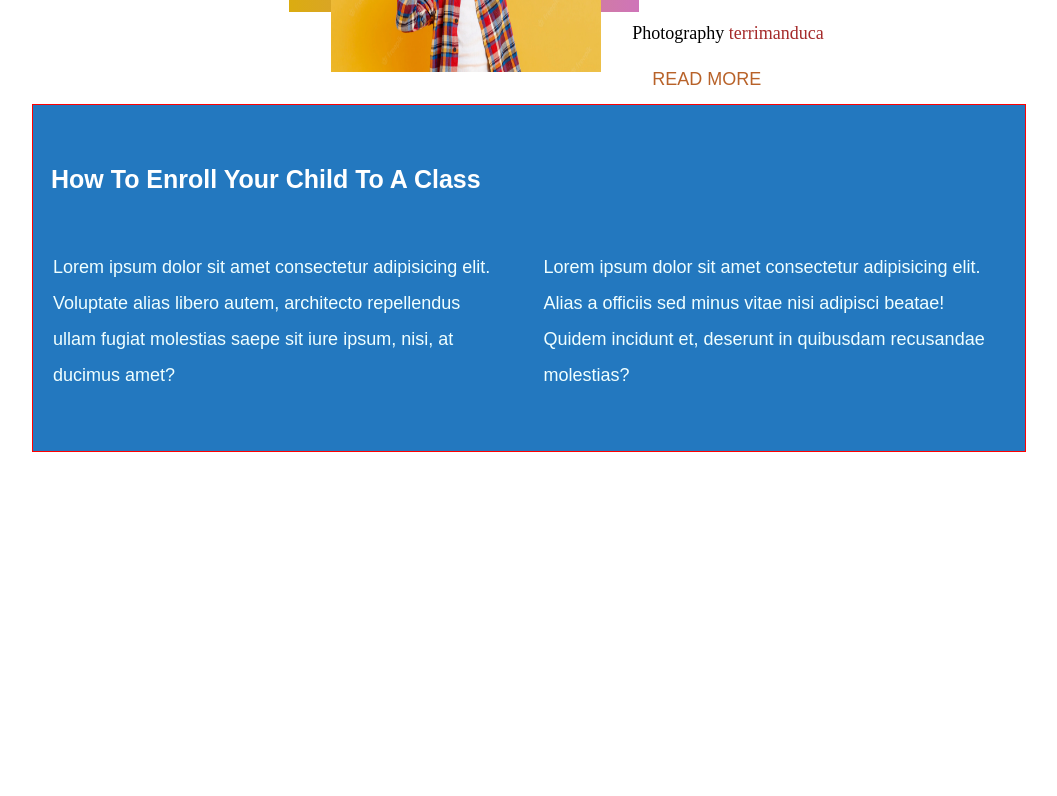
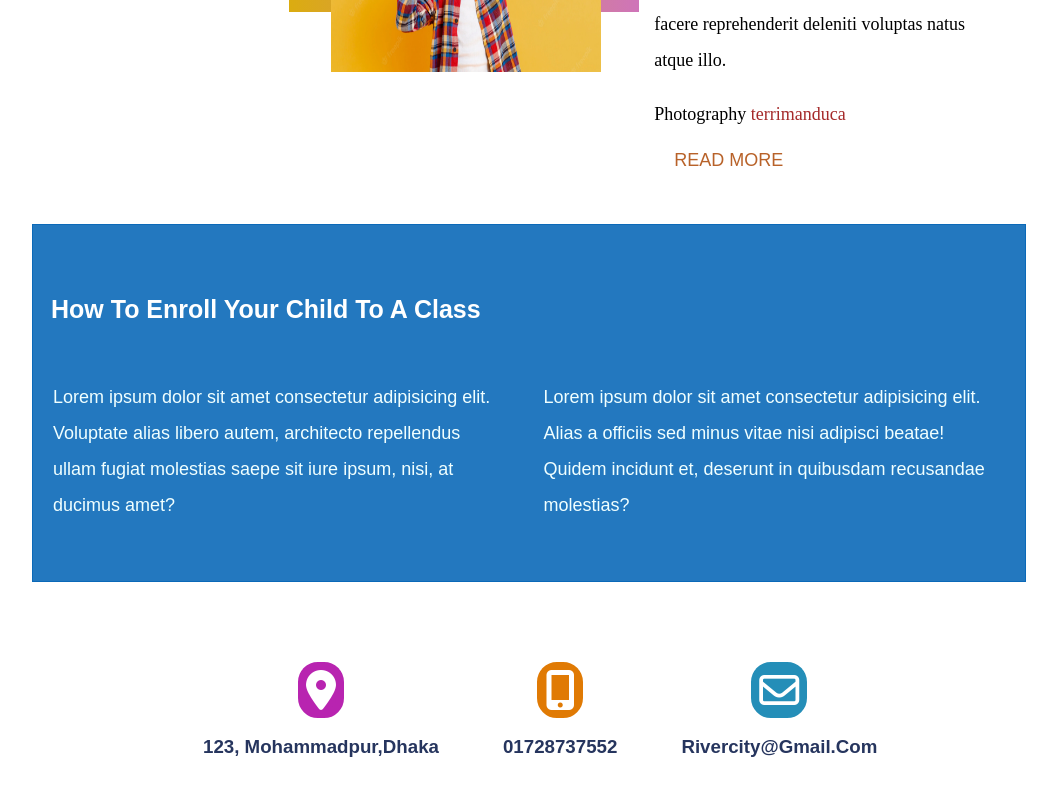
Before and after one commit to Md-Sharif-Hosen/Education-Website-Design, a plain HTML site: page index.html in a window 1280 px wide. Shown: the part 2888-3684 px from the top of the page, without its empty margins (111-1168 px from the left). Before the commit the page ends 3348 px from the top, so only its background shows below. Drawn offline with Linux system fonts and the light colour scheme; a web font is replaced by a local one.

Commit message:
section5 complete

```diff
--- a/index.html
+++ b/index.html
@@ -166,7 +166,9 @@
     </div>
 
     <div class="section4">
-        <h1>How to enroll your child to a class</h1>
+        <div class="section4_heading">
+            <h1>How to enroll your child to a class</h1>
+        </div>
         <div class="section4_content1">
           <p>Lorem ipsum dolor sit amet consectetur adipisicing elit. Voluptate alias libero autem, architecto repellendus ullam fugiat molestias saepe sit iure ipsum, nisi, at ducimus amet?</p>
         </div>
@@ -174,6 +176,24 @@
            <p>Lorem ipsum dolor sit amet consectetur adipisicing elit. Alias a officiis sed minus vitae nisi adipisci beatae! Quidem incidunt et, deserunt in quibusdam recusandae molestias?</p>
         </div>
     </div>
+    <div class="section5">
+        <div class="section5_place">
+            <div class="section5_place1 place">
+                <i class="fa-solid fa-location-dot"></i>
+                  <h3>123, Mohammadpur,Dhaka</h3>
+            </div>
+            <div class="section5_place2 place">
+                <i class="fa-solid fa-mobile-screen-button"></i>
+                <h3>01728737552</h3>
+          </div>
+          <div class="section5_place3 place">
+            <i class="fa-regular fa-envelope"></i>
+            <h3>rivercity@gmail.com</h3>
+      </div>
+
+        </div>
+
+    </div>
 
 </body>
 
--- a/style/style.css
+++ b/style/style.css
@@ -563,9 +563,9 @@ background: linear-gradient(90deg, rgba(219,172,16,1) 0%, rgba(194,79,166,0.7874
  .section3 .section3_content{
     /* border: 1px solid red; */
     display: inline-block;
-    width: 38%;
+    width: 35%;
     vertical-align: top;
-    margin: 120px 0px;
+    margin: 120px 22px;
  }
  .section3 .section3_content h1{
     font-family: sans-serif;
@@ -591,19 +591,22 @@ background: linear-gradient(90deg, rgba(219,172,16,1) 0%, rgba(194,79,166,0.7874
     color: rgba(175, 79, 15, 0.89);
  }
  .section4{
-    border: 1px solid red;
+    border: 1px solid #0868b8e3;
     width: 992px;
     margin: auto;
     background-color: #0868b8e3;
-
+    margin-top: 120px;
  }
- .section4 h1{
+  .section4 .section4_heading{
+    margin-top: 70px;
+ }
+ .section4 .section4_heading h1{
     font-family: sans-serif;
     text-transform: capitalize;
     color: white;
     font-weight: 600px;
     font-size: 25px;
-    margin-top: 60px;
+
     margin-left: 18px;
 
  }
@@ -631,3 +634,45 @@ background: linear-gradient(90deg, rgba(219,172,16,1) 0%, rgba(194,79,166,0.7874
     text-justify: auto;
 
  }
+ .section5{
+    /* border: 1px solid red; */
+    width: 992px;
+    margin: auto;
+    margin-top: 60px;
+    margin-bottom: 60px;
+ }
+ .section5 .section5_place{
+    /* border: 1px solid red; */
+    margin-left: 140px;
+ }
+ .section5 .place{
+    /* border: 1px solid red; */
+    display: inline-block;
+    text-align: center;
+    margin: 0px 30px
+
+ }
+ .section5 .place h3{
+    font-family: sans-serif;
+    text-transform: capitalize;
+    color: #26355e;
+ }
+ .section5 .section5_place1 i{
+
+    border: 8px solid rgb(184, 36, 176);
+    background-color: rgb(184, 36, 176);
+    color: white;
+    font-size: 40px;
+ }
+ .section5 .section5_place2 i{
+    border: 8px solid rgb(224, 122, 4);
+    background-color: rgb(224, 122, 4);
+    color: white;
+    font-size: 40px;
+ }
+ .section5 .section5_place3 i{
+    border: 8px solid rgb(36, 142, 184);
+    background-color: rgb(36, 142, 184);
+    color: white;
+    font-size: 40px;
+ }
```
